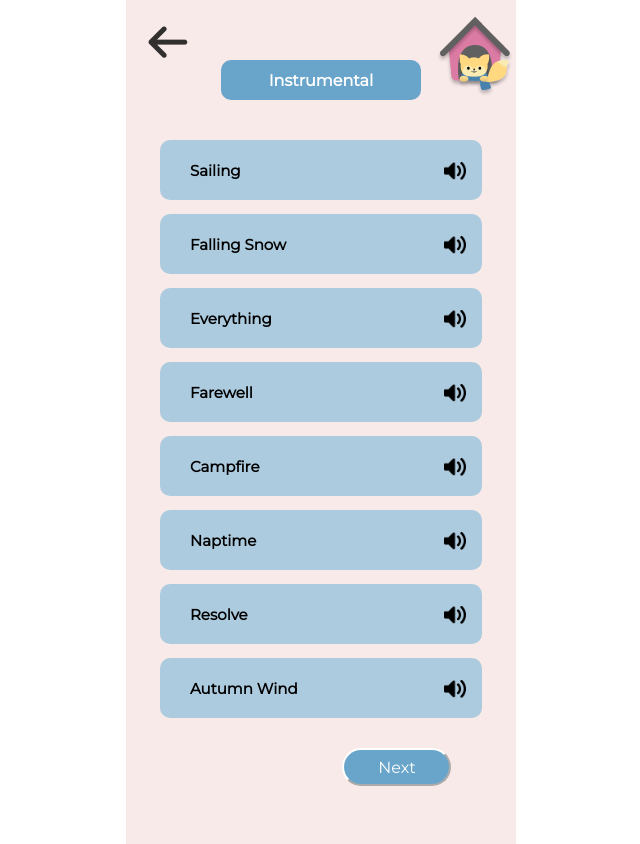
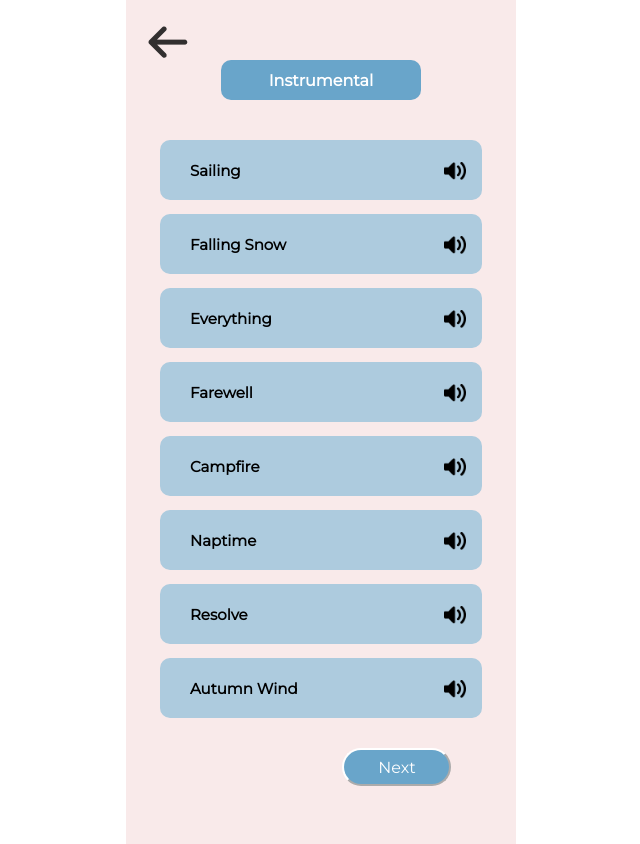
Before and after one commit to kaleytsangbcit/teok_final, a Next.js app in the folder teok/: page /music in a window 1280 px wide. Shown: the whole page, without its empty margins (319-959 px from the left). Built offline with nearby package versions, Linux system fonts and the light colour scheme.

Commit message:
removing home button for music/ adding new teok

```diff
--- a/teok/pages/music.js
+++ b/teok/pages/music.js
@@ -73,9 +73,7 @@ export default function Main(){
         <div className={styles.leftarrow}>
             <LeftArrowForMusic></LeftArrowForMusic>
         </div>
-        <div className={styles.nav}>
-        <NavBar></NavBar>
-        </div>
+
         <Nature>
             <text >Instrumental</text>
         </Nature>
--- a/teok/pages/nature.js
+++ b/teok/pages/nature.js
@@ -74,9 +74,7 @@ export default function Main(){
         <div className={styles.leftarrow}>
             <LeftArrowForMusic></LeftArrowForMusic>
         </div>
-        <div className={styles.nav}>
-        <NavBar></NavBar>
-        </div>
+
         <Nature>
             <text>Natural</text>
         </Nature>
```
Also changed, not shown: teok/public/teokcute.png (added), 1 other file (tests, documents, lock files or other folders).
